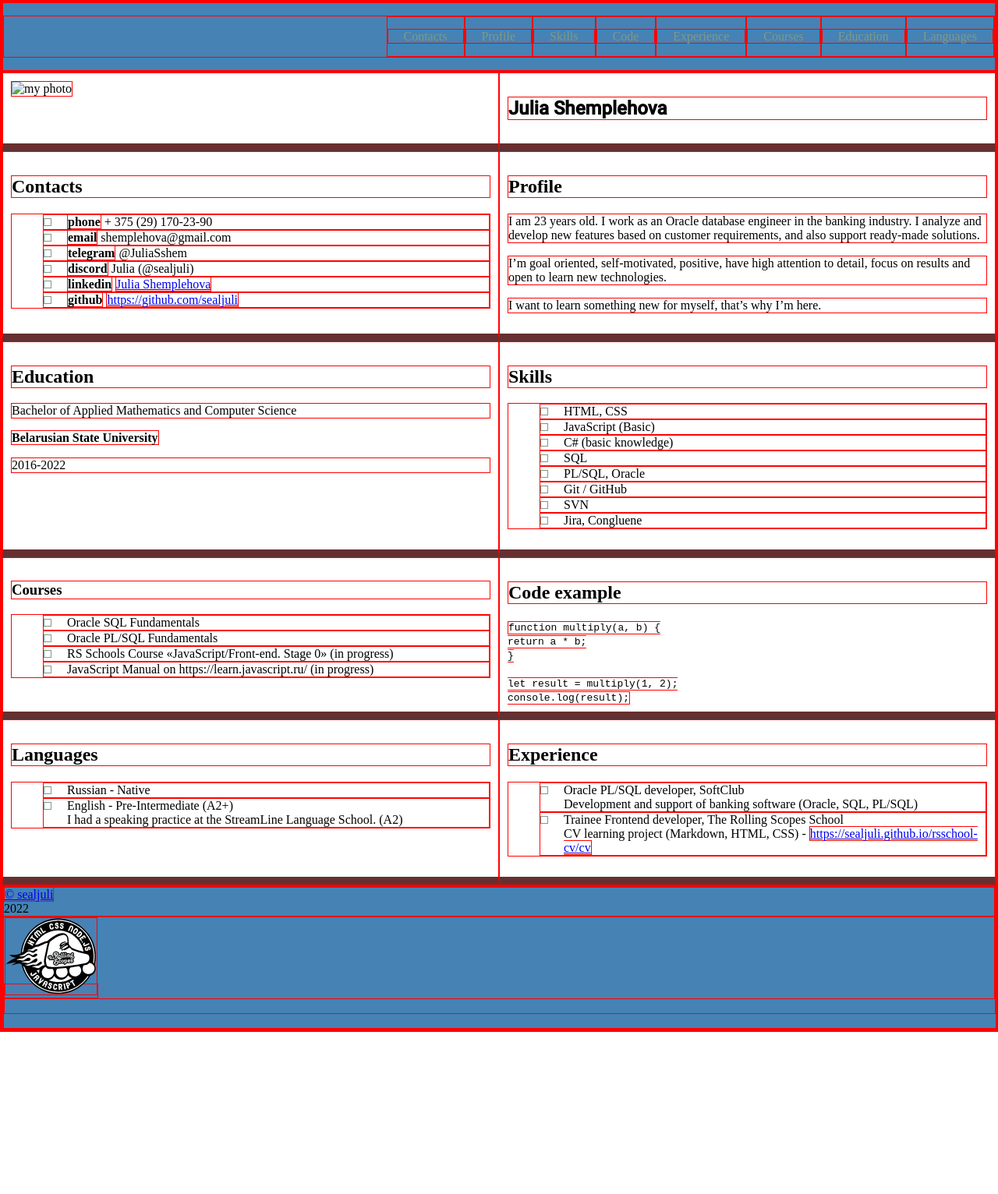
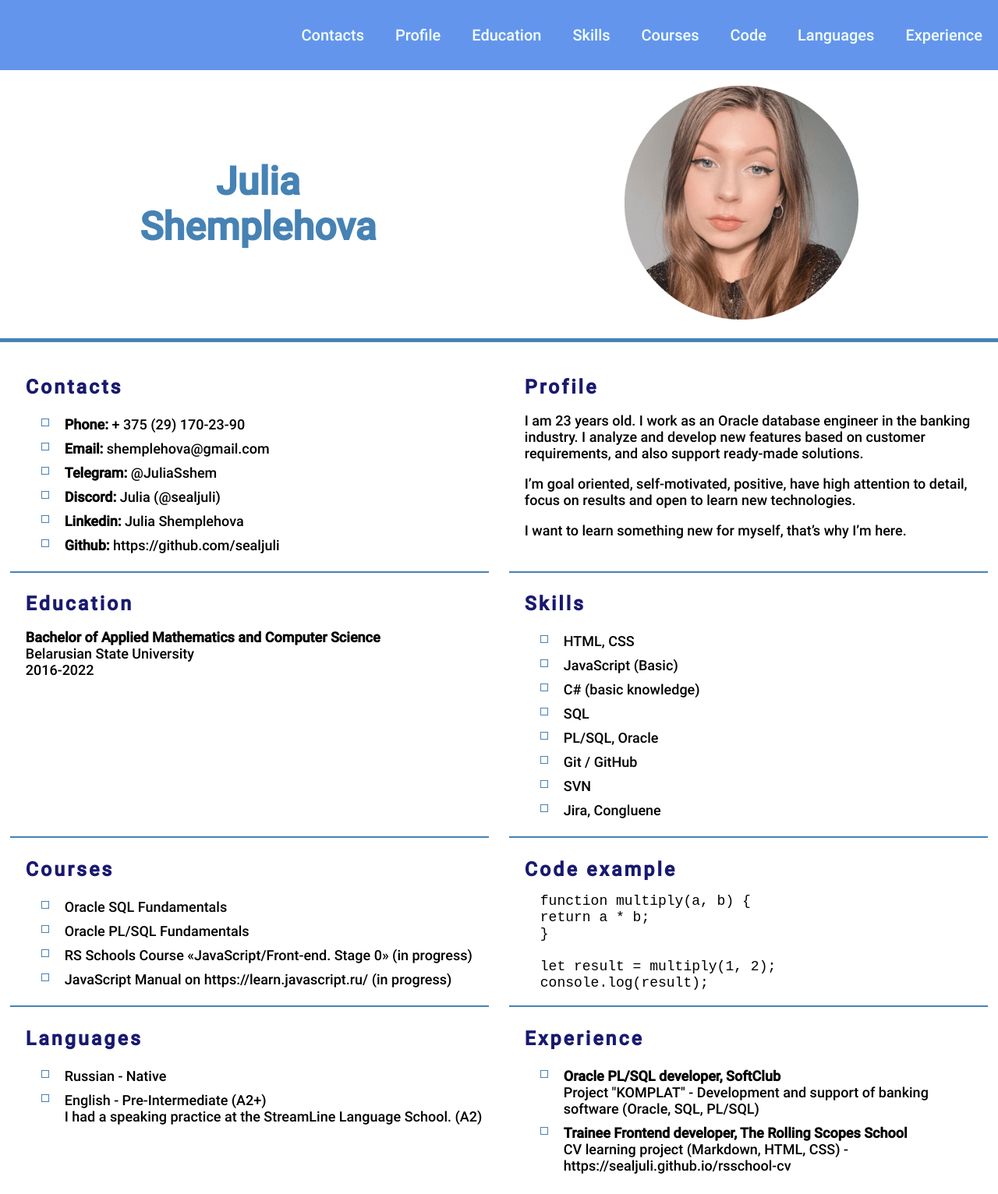
Before and after one commit to sealjuli/rsschool-cv2, a plain HTML site: page index.html in a window 1280 px wide. Shown: the top 1532 px of the page at 78% size. Before the commit the page ends 1324 px from the top, so only its background shows below. Drawn offline with Linux system fonts and the light colour scheme.

Commit message:
fix: change page info and styles file

```diff
--- a/index.html
+++ b/index.html
@@ -1,5 +1,6 @@
 <!DOCTYPE html>
 <html lang="en">
+
 <head>
   <meta charset="UTF-8" />
   <meta http-equiv="X-UA-Compatible" content="IE=edge" />
@@ -9,8 +10,8 @@
   <link rel="icon" href="assets/img/favicon.ico" />
   <link rel="stylesheet" href="" />
 </head>
+
 <body>
-    <!--  -->
   <header class="header">
     <nav class="nav">
       <ul class="nav-list">
@@ -21,81 +22,79 @@
           <a href="#profile" class="nav-link">Profile</a>
         </li>
         <li class="nav-item">
+          <a href="#education" class="nav-link">Education</a>
+        </li>
+        <li class="nav-item">
           <a href="#skills" class="nav-link">Skills</a>
+        </li>
+        <li class="nav-item">
+          <a href="#courses" class="nav-link">Courses</a>
         </li>
         <li class="nav-item">
           <a href="#code" class="nav-link">Code</a>
         </li>
         <li class="nav-item">
-            <a href="#experience" class="nav-link">Experience</a>
+          <a href="#languages" class="nav-link">Languages</a>
         </li>
         <li class="nav-item">
-            <a href="#courses" class="nav-link">Courses</a>
-          </li>
-          <li class="nav-item">
-            <a href="#education" class="nav-link">Education</a>
-          </li>
-          <li class="nav-item">
-            <a href="#languages" class="nav-link">Languages</a>
+          <a href="#experience" class="nav-link">Experience</a>
         </li>
       </ul>
     </nav>
   </header>
   <main class="main main-container">
-      <section class="section" id="photo">
-        <img src="assets/img/photo.jpg" alt="my photo" style="height: 200px" />
-      </section>
-
-      <section class="section">
-        <h1 class="section-title" style="font-family: Roboto">
-          Julia Shemplehova
+    <div class="main-div">
+      <h1>
+        Julia<br> Shemplehova
       </h1>
-      </section>
+      <div class="myphoto" id="myphoto">
+        <img src="assets/img/photo.png" alt="my photo" />
+      </div>
+    </div>
 
     <section class="section" id="contacts">
       <h2 class="section-title">Contacts</h2>
 
       <ul class="section-item">
-          <li class="ul-item"><b>phone</b> + 375 (29) 170-23-90</li>
-          <li class="ul-item"><b>email</b> shemplehova@gmail.com</li>
-          <li class="ul-item"><b>telegram</b> @JuliaSshem</li>
-          <li class="ul-item"><b>discord</b> Julia (@sealjuli)</li>
+        <li class="ul-item"><b>Phone:</b> + 375 (29) 170-23-90</li>
+        <li class="ul-item"><b>Email:</b> shemplehova@gmail.com</li>
+        <li class="ul-item"><b>Telegram:</b> @JuliaSshem</li>
+        <li class="ul-item"><b>Discord:</b> Julia (@sealjuli)</li>
         <li class="ul-item">
-            <b>linkedin</b>
-            <a href="https://www.linkedin.com/in/julia-shemplehova-6a133a227"
-              >Julia Shemplehova</a>
+          <b>Linkedin:</b>
+          <a class="link" href="https://www.linkedin.com/in/julia-shemplehova-6a133a227">Julia Shemplehova</a>
         </li>
         <li class="ul-item">
-            <b>github</b>
-            <a href="https://github.com/sealjuli"
-              >https://github.com/sealjuli</a>
+          <b>Github:</b>
+          <a class="link" href="https://github.com/sealjuli">https://github.com/sealjuli</a>
         </li>
       </ul>
-        <!-- .section-item -->
     </section>
 
     <section class="section" id="profile">
       <h2 class="section-title">Profile</h2>
-        <!-- .section-item -->
-        <p class="section-item">
+      <div class="section-item profile">
+        <p>
           I am 23 years old. I work as an Oracle database engineer in the
           banking industry. I analyze and develop new features based on customer
           requirements, and also support ready-made solutions.
         </p>
-        <p class="section-item">
+        <p>
           I’m goal oriented, self-motivated, positive, have high attention to
           detail, focus on results and open to learn new technologies.
         </p>
-        <p class="section-item">
+        <p>
           I want to learn something new for myself, that’s why I’m here.
         </p>
+      </div>
     </section>
 
     <section class="section" id="education">
       <h2 class="section-title">Education</h2>
-        <p>Bachelor of Applied Mathematics and Computer Science</p>
-        <b>Belarusian State University</b>
-        <p>2016-2022</p>
+      <p class="section-item education"><b>Bachelor of Applied Mathematics and Computer Science</b><br>
+        Belarusian State University <br>
+        2016-2022</p>
+
     </section>
 
     <section class="section" id="skills">
@@ -114,7 +113,7 @@
     </section>
 
     <section class="section" id="courses">
-        <h3 class="section-title">Courses</h3>
+      <h2 class="section-title">Courses</h2>
       <ul class="section-item">
         <li class="ul-item">Oracle SQL Fundamentals</li>
         <li class="ul-item">Oracle PL/SQL Fundamentals</li>
@@ -129,18 +128,19 @@
 
     <section class="section" id="code">
       <h2 class="section-title">Code example</h2>
+      <div class="section-item code">
         <code>
-          function multiply(a, b) { <br />
-          return a * b; <br />
-          } <br />
-          <br />
-          let result = multiply(1, 2); <br />
-          console.log(result); <br />
+          function multiply(a, b) { <br>
+              return a * b; <br>
+            } <br>
+            <br>
+            let result = multiply(1, 2); <br>
+            console.log(result);
           </code>
-        <!-- .section-item -->
+      </div>
     </section>
 
-      <section class="section" id="languages">
+    <section class="section languages" id="languages">
       <h2 class="section-title">Languages</h2>
       <ul class="section-item">
         <li class="ul-item">Russian - Native</li>
@@ -151,28 +151,31 @@
       </ul>
     </section>
 
-      <section class="section" id="experience">
+    <section class="section experience" id="experience">
       <h2 class="section-title">Experience</h2>
       <ul class="section-item">
         <li class="ul-item">
-            Oracle PL/SQL developer, SoftClub <br />
-            Development and support of banking software (Oracle, SQL, PL/SQL)
+          <b>Oracle PL/SQL developer, SoftClub</b> <br />
+          Project "KOMPLAT" - Development and support of banking software (Oracle, SQL, PL/SQL)
         </li>
         <li class="ul-item">
-            Trainee Frontend developer, The Rolling Scopes School <br />
+          <b>Trainee Frontend developer, The Rolling Scopes School</b> <br />
           CV learning project (Markdown, HTML, CSS) -
-            <a href="https://sealjuli.github.io/rsschool-cv/cv"
-              >https://sealjuli.github.io/rsschool-cv/cv</a
-            >
+          <a class="link" href="https://sealjuli.github.io/rsschool-cv">https://sealjuli.github.io/rsschool-cv</a>
         </li>
       </ul>
     </section>
   </main>
   <footer class="footer">
     <div class="container">
-        <div><a href="https://github.com/sealjuli">© sealjuli</a><br />2022</div>
-        <div><a href="https://rs.school/js/"><img src="assets/svg/logo-rs.svg" alt="RS School logo" style="height:100px;"></div>
+      <div class="footer-info">
+        <a href="https://rs.school/js/"><img src="assets/svg/logo-rs.svg" alt="RS School logo">
+          <div class="info"><a class="rss-link" href="https://github.com/sealjuli">© sealjuli</a><br />
+            2022
+          </div>
+      </div>
     </div>
   </footer>
 </body>
+
 </html>
--- a/style.css
+++ b/style.css
@@ -5,20 +5,20 @@
 
 * {
   box-sizing: border-box;
-  border: 1px solid red;
 }
 
 html {
   scroll-behavior: smooth;
 }
 
-.header, .footer {
-background-color:SteelBlue;
+.header,
+.footer {
+  background-color: CornflowerBlue;
 }
 
 body {
-  /* font-family: Roboto, serif;
-  font-size: 16px;*/
+  font-family: 'Roboto', serif;
+  font-size: 18px;
   margin: 0;
   padding: 0;
   min-height: 100vh;
@@ -28,30 +28,33 @@ body {
 }
 
 .container {
-  max-width: 1440px;
+  width: 98%;
   margin: 0 auto;
 }
 
 .nav-list {
+  font-size: 20px;
   display: flex;
   justify-content: flex-end;
   align-items: center;
   list-style: none;
 }
 
-.nav-link {
-  color: #829985;
-  padding: 0 20px;
+.nav-link,
+.rss-link {
+  color: azure;
   line-height: 50px;
   transition: 0.3s;
   text-decoration: none;
-  /* Можно сразу убрать подчёркивание у ссылок, указать цвет и размер шрифта. */
 }
 
-.nav-link:hover {
-  /* background: gold; */
-  color: #4d2323;
-  /* Для ссылок она уже реализована средствами браузера, для других интерактивных элементов добавляется свойством cursor: pointer; */
+.nav-link {
+  padding: 0 20px;
+}
+
+.nav-link:hover,
+.rss-link:hover {
+  color: MidnightBlue;
 }
 
 .main-container {
@@ -60,9 +63,14 @@ body {
 }
 
 .section {
-    border-bottom: 10px solid #672f2f;
-  padding: 10px;
-  width: 50%;
+  border-bottom: 2px solid SteelBlue;
+  margin: 1%;
+  width: 48%;
+  padding-left: 20px;
+}
+
+.section-item {
+  padding-left: 20px;
 }
 
 @media (max-width: 768px) {
@@ -71,38 +79,17 @@ body {
   }
 }
 
-/*Пример стилизации шрифта страницы:
-
-body {
-  font-family: 'Roboto', sans-serif;
-  font-size: 18px;
-  font-weight: 400;
-  line-height: 1.5; рассояние между строчками
-  color: #4d2323;
-}
-Пример стилизации заголовков:
-
 .section-title {
-  font-size: 20px;
-  font-weight: 400;
-  text-transform: uppercase;
-  letter-spacing: 5px;
-  color: #829985;
-}
-Пример стилизации ссылок:
-
-.link {
-  text-decoration: none;
-  color: #829985;
-  transition: color 0.5s;
+  margin: 0;
+  font-size: 25px;
+  font-weight: bold;
+  letter-spacing: 3px;
+  color: MidnightBlue;
 }
 
-.link:hover {
-  color: #5d7260;
-}*/
-
 .ul-item {
-    list-style: none;
+  padding: 5px;
+  list-style: none;
   position: relative;
   padding-left: 30px;
 }
@@ -110,9 +97,64 @@ body {
 .ul-item::before {
   content: "";
   position: absolute;
-  top: 4px;
+  top: 8px;
   left: 0px;
   width: 8px;
   height: 8px;
-  border: 1px solid #829985;
+  border: 1px solid SteelBlue;
 }
+
+.main-div {
+  display: flex;
+  align-items: center;
+  flex-direction: row;
+  width: 100%;
+  border-bottom: 5px solid SteelBlue;
+  height: 10%;
+  padding: 20px 20px;
+  justify-content: space-around;
+  margin-bottom: 30px;
+}
+
+h1 {
+  font-size: 50px;
+  text-align: center;
+  color: SteelBlue;
+}
+
+.code {
+  margin-top: 15px;
+  font-family: sans-serif;
+}
+
+.profile,
+.education {
+  padding-left: 0;
+}
+
+.languages,
+.experience {
+  border-bottom: 0;
+}
+
+.footer-info {
+  display: flex;
+  justify-content: space-between;
+  align-items: center;
+  padding: 10px;
+  font-size: 18px;
+}
+
+.link {
+  text-decoration: none;
+  color: black;
+}
+
+.link:hover {
+  color: SteelBlue;
+}
+
+.info {
+  color: azure;
+  text-align: right;
+}
```
Lines whose indentation alone changed are shown as unchanged.
